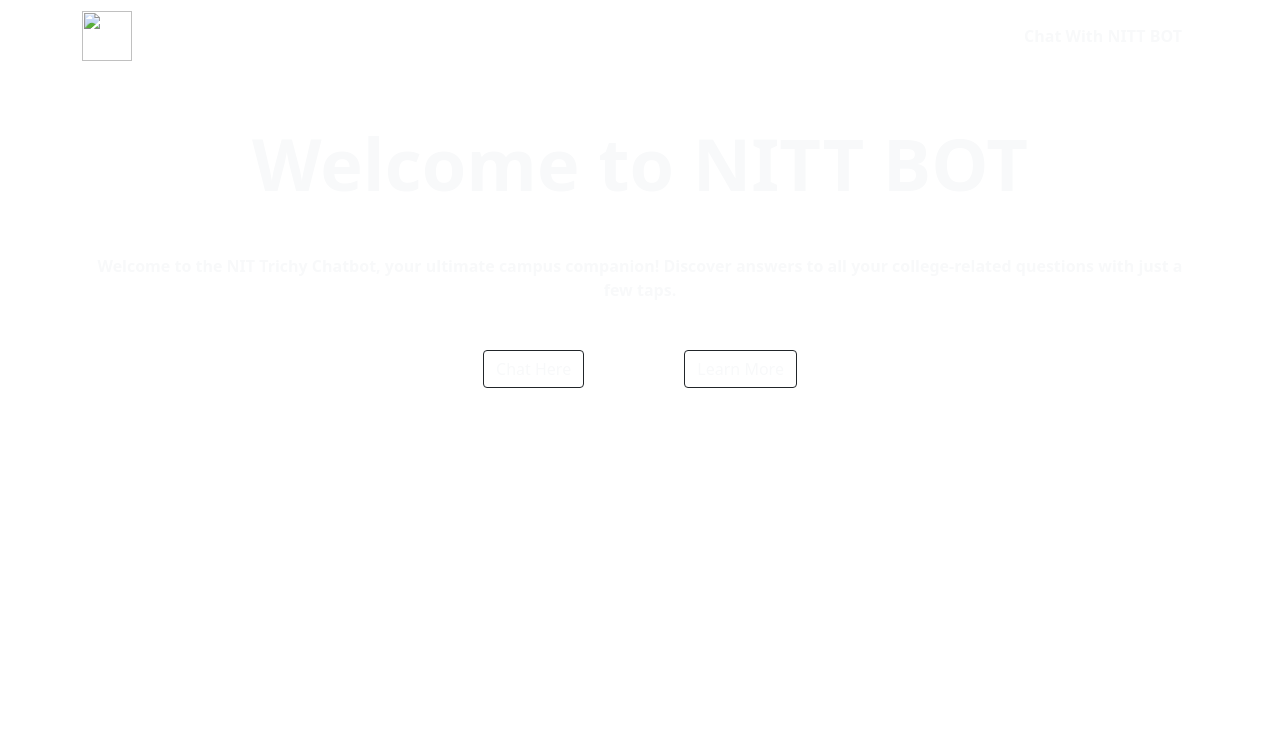
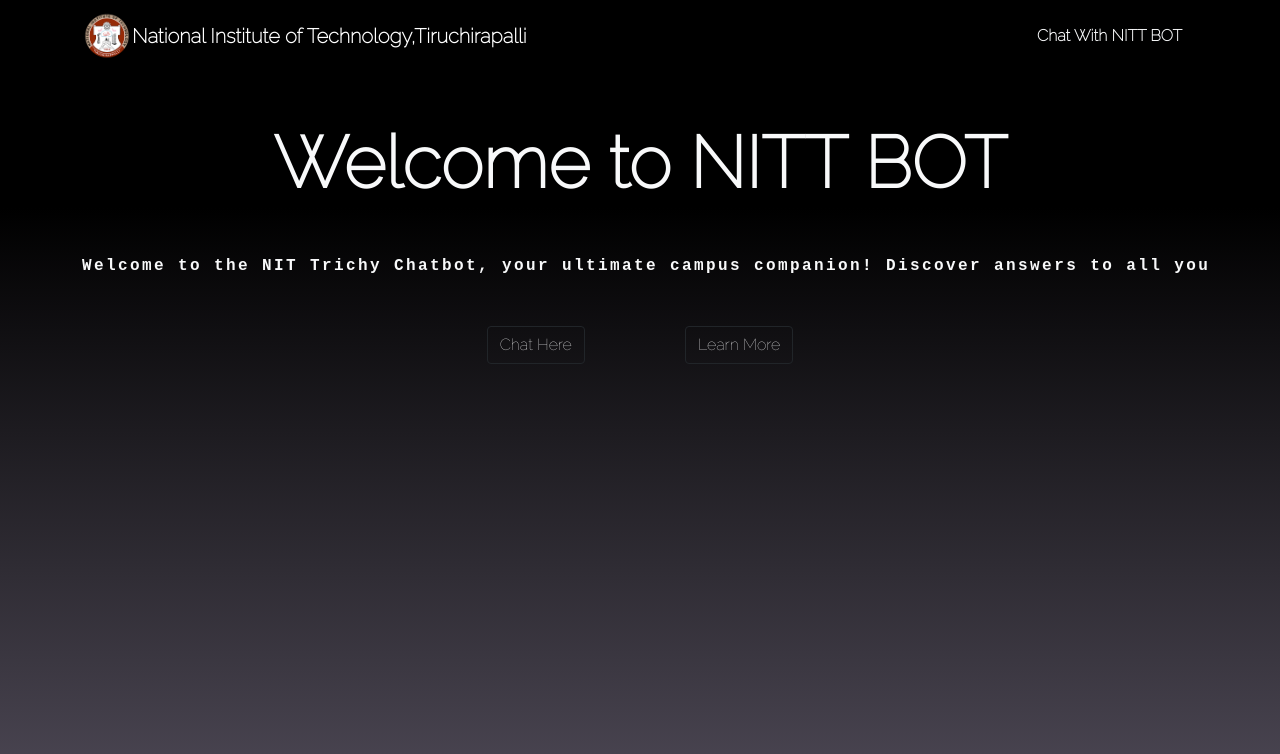
Before and after one commit to krezzx/AI_project, a plain HTML site: page index.html in a window 1280 px wide. Drawn offline with nearby package versions, Linux system fonts and the light colour scheme; the site is published under a folder, as on GitHub Pages, so addresses that start at the root find nothing.

Commit message:
Update index.html

```diff
--- a/index.html
+++ b/index.html
@@ -5,7 +5,7 @@
     <meta name="viewport" content="width=device-width, initial-scale=1.0">
     <link href="https://cdn.jsdelivr.net/npm/bootstrap@5.1.3/dist/css/bootstrap.min.css" rel="stylesheet" integrity="sha384-1BmE4kWBq78iYhFldvKuhfTAU6auU8tT94WrHftjDbrCEXSU1oBoqyl2QvZ6jIW3" crossorigin="anonymous">
     <script src="https://cdn.jsdelivr.net/npm/bootstrap@5.1.3/dist/js/bootstrap.bundle.min.js" integrity="sha384-ka7Sk0Gln4gmtz2MlQnikT1wXgYsOg+OMhuP+IlRH9sENBO0LRn5q+8nbTov4+1p" crossorigin="anonymous"></script>
-    <link rel="stylesheet" href="/style.css">
+    <link rel="stylesheet" href="style.css">
     <title>Document</title>
 </head>
 <body>
@@ -13,7 +13,7 @@
         <div class="anim">
             <nav class="navbar navbar-dark navbar-expand-lg ">
                 <div class="container">
-                    <img src="/nitt logo.png" style="height: 50px; width: 50px;" alt="">
+                    <img src="nitt logo.png" style="height: 50px; width: 50px;" alt="">
                     <a href="" class="navbar-brand fw-bold">National Institute of Technology,Tiruchirapalli</a>
                     <button class="navbar-toggler" type="button" data-bs-toggle="collapse"
                          data-bs-target="#navtoggle"
```
